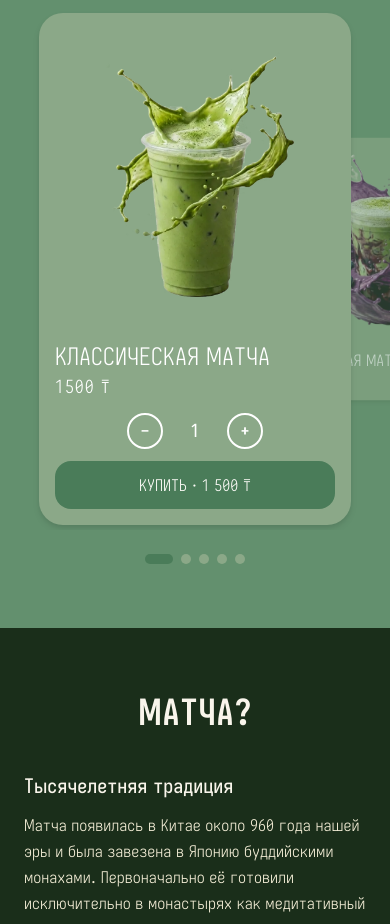
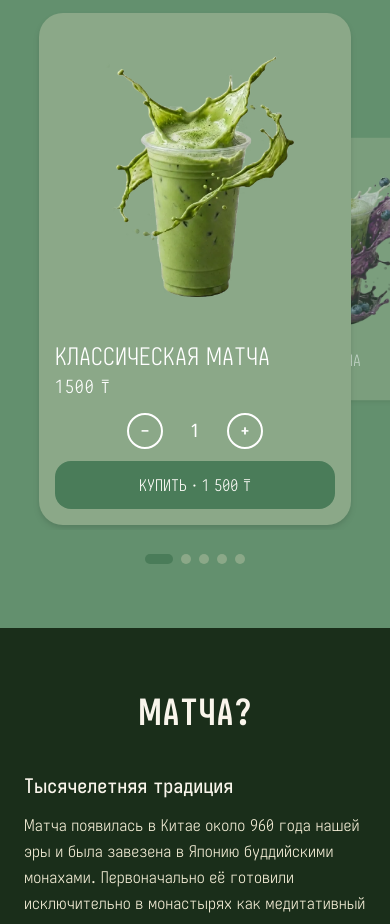
Before and after one commit to bavayra/matcha-cafe, a React (Vite) app: page / in a window 390 px wide. Shown: the part 980-1904 px from the top of the page. Built offline with nearby package versions, Linux system fonts and the light colour scheme; the HTML template or start-up script is replaced by a standard one.

Commit message:
feat/fix: add responsive carousel step (mobile/desktop), fix translateVw call bug

```diff
--- a/src/components/Drinks/DrinkCarousel.tsx
+++ b/src/components/Drinks/DrinkCarousel.tsx
@@ -1,4 +1,4 @@
-import { useCallback, useRef } from 'react'
+import { useCallback, useRef, useState, useEffect } from 'react'
 import type { Drink } from '../../types'
 import DrinkCard from './DrinkCard'
 
@@ -26,7 +26,6 @@ interface Props {
  */
 
 // Distance in vw between consecutive card centres
-const STEP_VW = 48
 
 // Visual parameters per distance from active
 const CARD_PARAMS: Record<number, { scale: number; opacity: number; zIndex: number }> = {
@@ -35,8 +34,29 @@ const CARD_PARAMS: Record<number, { scale: number; opacity: number; zIndex: numb
   2: { scale: 0.5, opacity: 0.5, zIndex: 8 },
 }
 
+const DESKTOP_STEP = 48
+const MOBILE_STEP = 36
+
 export default function DrinkCarousel({ drinks, active, onActiveChange }: Props) {
-  // Pointer-drag tracking
+  const [stepVw, setStepVw] = useState<number>(() => {
+    if (typeof window === 'undefined') return DESKTOP_STEP
+    return window.innerWidth <= 639 ? MOBILE_STEP : DESKTOP_STEP
+  })
+
+  useEffect(() => {
+    const mq = window.matchMedia('(max-width: 639px)')
+    const onChange = (e: MediaQueryListEvent | MediaQueryList) =>
+      setStepVw('matches' in e && e.matches ? MOBILE_STEP : DESKTOP_STEP)
+    onChange(mq)
+    if (mq.addEventListener) mq.addEventListener('change', onChange)
+    else mq.addListener(onChange)
+    return () => {
+      if (mq.removeEventListener) mq.removeEventListener('change', onChange)
+      else mq.removeListener(onChange)
+    }
+  }, [])
+  const translateVw = (offset: number) => offset * stepVw
+
   const dragStartX = useRef<number | null>(null)
   const hasDragged = useRef(false)
 
@@ -93,14 +113,13 @@ export default function DrinkCarousel({ drinks, active, onActiveChange }: Props)
           if (absOffset > 2) return null
 
           const { scale, opacity, zIndex } = CARD_PARAMS[absOffset]
-          const translateVw = offset * STEP_VW
 
           return (
             <div
               key={drink.id}
               className="absolute left-1/2 top-1/2 w-[80vw] max-w-[360px] cursor-pointer"
               style={{
-                transform: `translate(calc(-50% + ${translateVw}vw), -50%) scale(${scale})`,
+                transform: `translate(calc(-50% + ${translateVw(offset)}vw), -50%) scale(${scale})`,
                 opacity,
                 zIndex,
                 transition:
```
